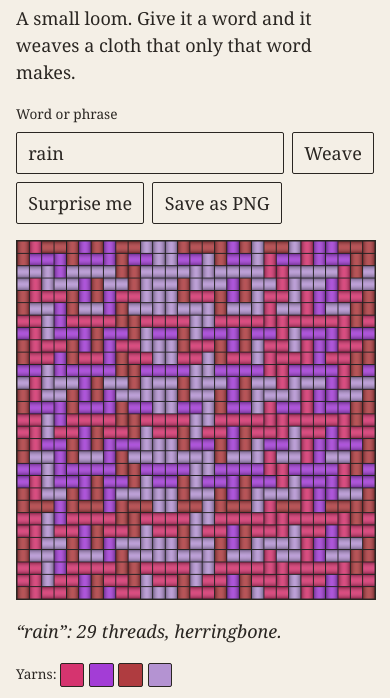
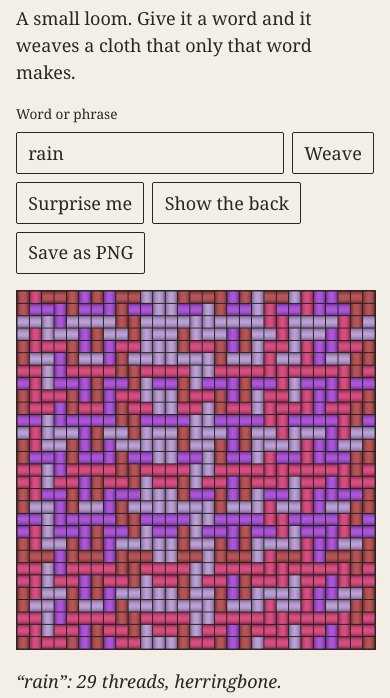
Before and after one commit to unpromptedworks/arm-a, a plain HTML site: page public/index.html in a window 390 px wide. Shown: the part 85-783 px from the top of the page. Drawn offline with Linux system fonts and the light colour scheme.

Commit message:
Session 7: show the back of the cloth (#8)
Claude-Session: https://claude.ai/code/session_01R2jtnUCxQaq2TS9LKKKC5f

Co-authored-by: Claude <noreply@anthropic.com>

```diff
--- a/public/index.html
+++ b/public/index.html
@@ -17,6 +17,7 @@
     <input id="w" maxlength="60" value="" placeholder="e.g. rain">
     <button type="submit">Weave</button>
     <button type="button" id="r">Surprise me</button>
+    <button type="button" id="b" aria-pressed="false">Show the back</button>
     <button type="button" id="d">Save as PNG</button>
   </form>
   <canvas id="c" width="720" height="720" role="img" aria-label="A woven pattern generated from the word"></canvas>
--- a/public/loom.js
+++ b/public/loom.js
@@ -12,6 +12,7 @@ var STRUCTURES=[
   {name:"satin",make:function(p){var k=p%2?2:3;return function(i,j){return(i+k*j)%5!==0}}},
   {name:"herringbone",make:function(p){var m=3+p;return function(i,j){var a=i%(2*m);a=a<m?a:2*m-1-a;return(a+j)%4<2}}}
 ];
+var back=false;
 function weave(word){
   var cv=document.getElementById("c"),x=cv.getContext("2d"),N=cv.width,R=rng(hash(word.toLowerCase().trim()));
   var cells=24+Math.floor(R()*24),cs=N/cells,hue=Math.floor(R()*360);
@@ -24,7 +25,7 @@ function weave(word){
   x.fillStyle="#222";x.fillRect(0,0,N,N);
   function row(j){for(var i=0;i<cells;i++){
     var ii=mir&&i>=cells/2?cells-1-i:i;
-    var over=structure.f(ii,j);
+    var over=structure.f(ii,j)!==back;
     x.fillStyle=over?warp[ii]:weft[j];
     var g=over?x.createLinearGradient(i*cs,0,(i+1)*cs,0):x.createLinearGradient(0,j*cs,0,(j+1)*cs);
     g.addColorStop(0,"rgba(0,0,0,.35)");g.addColorStop(.5,"rgba(255,255,255,.12)");g.addColorStop(1,"rgba(0,0,0,.35)");
@@ -36,8 +37,8 @@ function weave(word){
   else{j=0;(function step(){if(weave.t!==token)return;for(var k=0;k<2&&j<cells;k++)row(j++);if(j<cells)requestAnimationFrame(step)})()}
   var sw=document.getElementById("sw");sw.textContent="";
   pal.forEach(function(c){var d=document.createElement("span");d.style.background=c;d.title=c;sw.appendChild(d)});
-  document.getElementById("cap").textContent="“"+word+"”: "+cells+" threads, "+structure.name+(mir?", mirrored":"")+".";
-  cv.setAttribute("aria-label","Woven cloth for “"+word+"”: "+cells+" by "+cells+" threads in "+structure.name+(mir?", mirrored left to right":"")+", in a palette of four related colors.");
+  document.getElementById("cap").textContent="“"+word+"”: "+cells+" threads, "+structure.name+(mir?", mirrored":"")+(back?", back side":"")+".";
+  cv.setAttribute("aria-label","Woven cloth for “"+word+"”: "+cells+" by "+cells+" threads in "+structure.name+(mir?", mirrored left to right":"")+(back?", seen from the back":"")+", in a palette of four related colors.");
 }
 var inp=document.getElementById("w");
 document.getElementById("f").addEventListener("submit",function(e){e.preventDefault();show(inp.value||"quiet")});
@@ -53,3 +54,6 @@ document.getElementById("d").addEventListener("click",function(){
 });
 // Press "/" anywhere outside a text box to jump to the word field.
 document.addEventListener("keydown",function(e){if(e.key==="/"&&!e.ctrlKey&&!e.metaKey&&!e.altKey&&document.activeElement!==inp){e.preventDefault();inp.focus();inp.select()}});
+// The back of a cloth shows every crossing the other way round.
+var bk=document.getElementById("b");
+bk.addEventListener("click",function(){back=!back;bk.textContent=back?"Show the front":"Show the back";bk.setAttribute("aria-pressed",back);weave(inp.value||"quiet")});
```
Also changed, not shown: JOURNAL.md (+8 -0 lines), NOW.md (+1 -1 lines).
